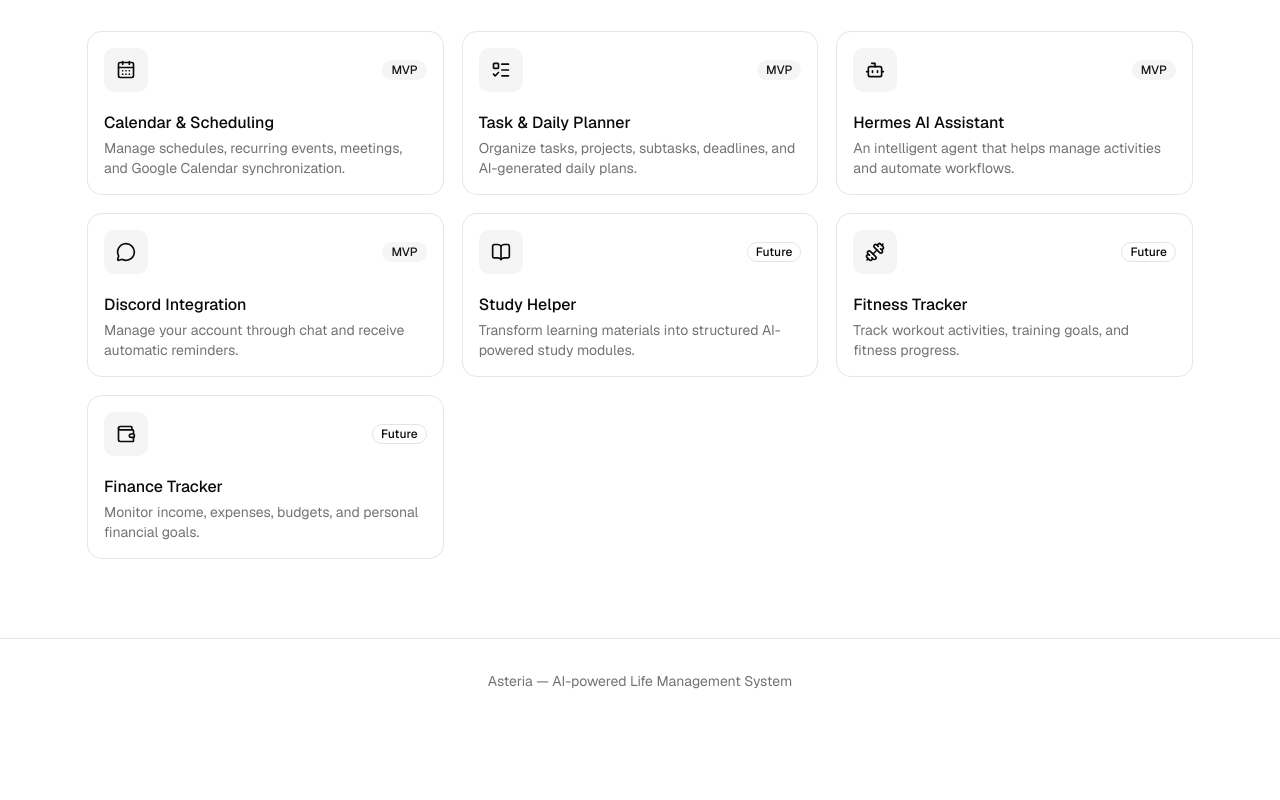
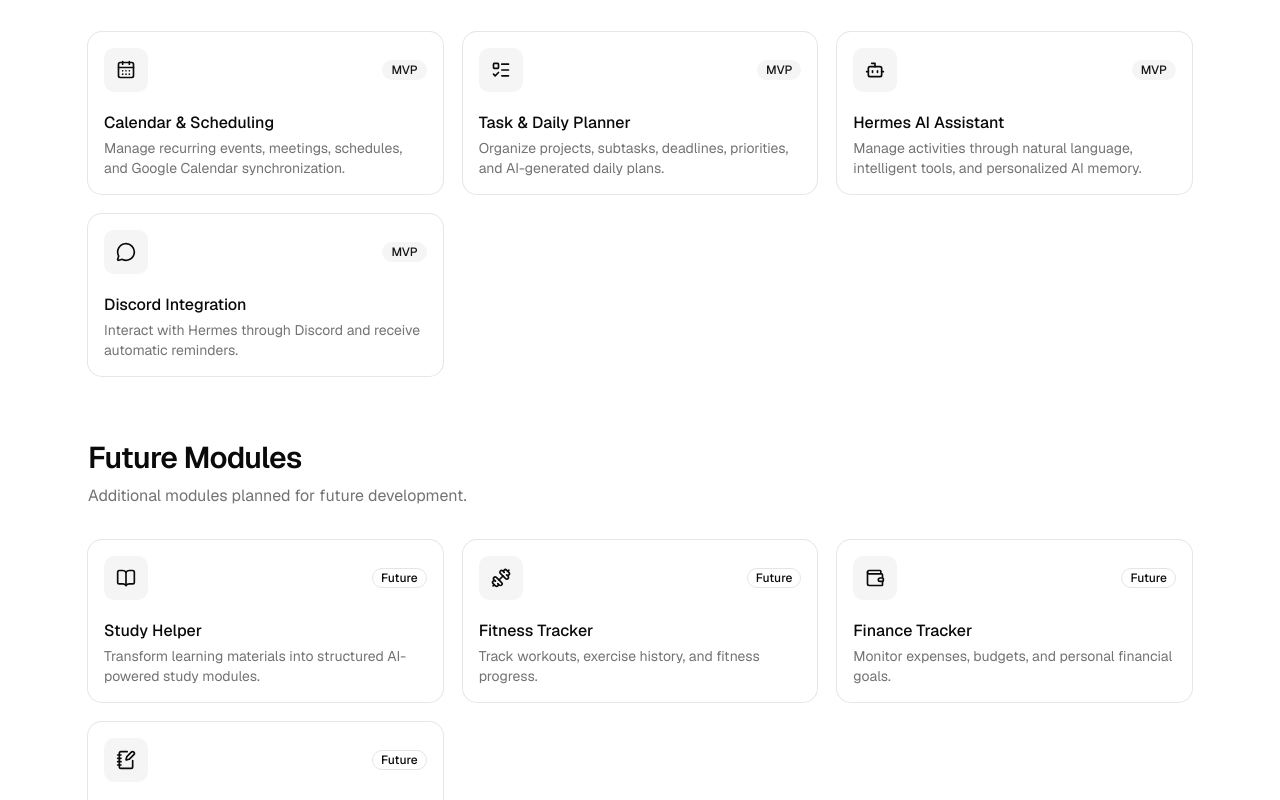
Before and after one commit to jomet06/Asteria, a Next.js app: page / in a window 1280 px wide. Shown: the part 620-1420 px from the top of the page. Before the commit the page ends 1343 px from the top, so only its background shows below. Built offline with nearby package versions, Linux system fonts and the light colour scheme.

Commit message:
refactor: organize Asteria features into modules

```diff
--- a/app/page.tsx
+++ b/app/page.tsx
@@ -1,98 +1,41 @@
 
 import Link from "next/link";
+import { ArrowRight } from "lucide-react";
 
-import {
-  CalendarDays,
-  ListTodo,
-  Bot,
-  MessageCircle,
-  BookOpen,
-  Dumbbell,
-  Wallet,
-  ArrowRight,
-} from "lucide-react";
-
-import { ModuleCard } from "@/components/module-card";
 import { Badge } from "@/components/ui/badge";
 import { buttonVariants } from "@/components/ui/button";
+import { FeatureSection } from "@/components/feature-section";
 
-const modules = [
-  {
-    id: "calendar",
-    title: "Calendar & Scheduling",
-    description:
-      "Manage schedules, recurring events, meetings, and Google Calendar synchronization.",
-    status: "MVP" as const,
-    icon: CalendarDays,
-  },
-  {
-    id: "tasks",
-    title: "Task & Daily Planner",
-    description:
-      "Organize tasks, projects, subtasks, deadlines, and AI-generated daily plans.",
-    status: "MVP" as const,
-    icon: ListTodo,
-  },
-  {
-    id: "assistant",
-    title: "Hermes AI Assistant",
-    description:
-      "An intelligent agent that helps manage activities and automate workflows.",
-    status: "MVP" as const,
-    icon: Bot,
-  },
-  {
-    id: "discord",
-    title: "Discord Integration",
-    description:
-      "Manage your account through chat and receive automatic reminders.",
-    status: "MVP" as const,
-    icon: MessageCircle,
-  },
-  {
-    id: "study",
-    title: "Study Helper",
-    description:
-      "Transform learning materials into structured AI-powered study modules.",
-    status: "Future" as const,
-    icon: BookOpen,
-  },
-  {
-    id: "fitness",
-    title: "Fitness Tracker",
-    description:
-      "Track workout activities, training goals, and fitness progress.",
-    status: "Future" as const,
-    icon: Dumbbell,
-  },
-  {
-    id: "finance",
-    title: "Finance Tracker",
-    description:
-      "Monitor income, expenses, budgets, and personal financial goals.",
-    status: "Future" as const,
-    icon: Wallet,
-  },
-];
+import { getFeaturesByStatus } from "@/features/registry";
+
+const mvpFeatures = getFeaturesByStatus("MVP");
+const futureFeatures = getFeaturesByStatus("Future");
 
 export default function HomePage() {
   return (
     <main className="min-h-screen bg-background text-foreground">
+      {/* Navbar */}
       <header className="border-b">
         <div className="mx-auto flex max-w-6xl items-center justify-between px-6 py-5">
-          <Link href="/" className="text-xl font-bold tracking-tight">
+          <Link
+            href="/"
+            className="text-xl font-bold tracking-tight"
+          >
             Asteria
           </Link>
 
           <Link
             href="/about"
-            className={buttonVariants({ variant: "outline" })}
+            className={buttonVariants({
+              variant: "outline",
+            })}
           >
             About
           </Link>
         </div>
       </header>
 
+      {/* Hero */}
       <section className="mx-auto max-w-6xl px-6 py-20">
         <div className="max-w-3xl">
           <Badge variant="secondary">
@@ -107,14 +50,17 @@
           </h1>
 
           <p className="mt-6 text-lg leading-relaxed text-muted-foreground">
-            Asteria brings your schedules, tasks, and productivity
-            into one intelligent platform, powered by AI.
+            Asteria brings your schedules, tasks,
+            and productivity into one intelligent
+            platform, powered by AI.
           </p>
 
-          <div className="mt-8 flex flex-wrap gap-3">
+          <div className="mt-8">
             <Link
               href="/about"
-              className={buttonVariants({ size: "lg" })}
+              className={buttonVariants({
+                size: "lg",
+              })}
             >
               Explore Asteria
               <ArrowRight className="ml-2 h-4 w-4" />
@@ -123,30 +69,21 @@
         </div>
       </section>
 
-      <section className="mx-auto max-w-6xl px-6 pb-20">
-        <div className="mb-8">
-          <h2 className="text-3xl font-semibold tracking-tight">
-            System Modules
-          </h2>
+      {/* Core Features */}
+      <FeatureSection
+        title="Core Modules"
+        description="Essential features included in the Asteria MVP."
+        features={mvpFeatures}
+      />
 
-          <p className="mt-2 text-muted-foreground">
-            A modular ecosystem designed to grow with your needs.
-          </p>
-        </div>
+      {/* Future Modules */}
+      <FeatureSection
+        title="Future Modules"
+        description="Additional modules planned for future development."
+        features={futureFeatures}
+      />
 
-        <div className="grid gap-5 md:grid-cols-2 lg:grid-cols-3">
-          {modules.map((module) => (
-            <ModuleCard
-              key={module.id}
-              title={module.title}
-              description={module.description}
-              status={module.status}
-              icon={module.icon}
-            />
-          ))}
-        </div>
-      </section>
-
+      {/* Footer */}
       <footer className="border-t py-8 text-center text-sm text-muted-foreground">
         Asteria — AI-powered Life Management System
       </footer>
--- /dev/null
+++ b/components/feature-section.tsx
@@ -0,0 +1,42 @@
+
+import { ModuleCard } from "@/components/module-card";
+
+import type { FeatureDefinition } from "@/features/types";
+
+type FeatureSectionProps = {
+  title: string;
+  description: string;
+  features: FeatureDefinition[];
+};
+
+export function FeatureSection({
+  title,
+  description,
+  features,
+}: FeatureSectionProps) {
+  return (
+    <section className="mx-auto max-w-6xl px-6 pb-16">
+      <div className="mb-8">
+        <h2 className="text-3xl font-semibold tracking-tight">
+          {title}
+        </h2>
+
+        <p className="mt-2 text-muted-foreground">
+          {description}
+        </p>
+      </div>
+
+      <div className="grid gap-5 md:grid-cols-2 lg:grid-cols-3">
+        {features.map((feature) => (
+          <ModuleCard
+            key={feature.id}
+            title={feature.title}
+            description={feature.description}
+            status={feature.status}
+            icon={feature.icon}
+          />
+        ))}
+      </div>
+    </section>
+  );
+}
--- /dev/null
+++ b/features/assistant/manifest.ts
@@ -0,0 +1,12 @@
+
+import { Bot } from "lucide-react";
+import type { FeatureDefinition } from "@/features/types";
+
+export const assistantFeature: FeatureDefinition = {
+  id: "assistant",
+  title: "Hermes AI Assistant",
+  description:
+    "Manage activities through natural language, intelligent tools, and personalized AI memory.",
+  status: "MVP",
+  icon: Bot,
+};
--- /dev/null
+++ b/features/calendar/manifest.ts
@@ -0,0 +1,12 @@
+
+import { CalendarDays } from "lucide-react";
+import type { FeatureDefinition } from "@/features/types";
+
+export const calendarFeature: FeatureDefinition = {
+  id: "calendar",
+  title: "Calendar & Scheduling",
+  description:
+    "Manage recurring events, meetings, schedules, and Google Calendar synchronization.",
+  status: "MVP",
+  icon: CalendarDays,
+};
--- /dev/null
+++ b/features/discord/manifest.ts
@@ -0,0 +1,12 @@
+
+import { MessageCircle } from "lucide-react";
+import type { FeatureDefinition } from "@/features/types";
+
+export const discordFeature: FeatureDefinition = {
+  id: "discord",
+  title: "Discord Integration",
+  description:
+    "Interact with Hermes through Discord and receive automatic reminders.",
+  status: "MVP",
+  icon: MessageCircle,
+};
--- /dev/null
+++ b/features/future/manifest.ts
@@ -0,0 +1,44 @@
+
+import {
+  BookOpen,
+  Dumbbell,
+  Wallet,
+  NotebookPen,
+} from "lucide-react";
+
+import type { FeatureDefinition } from "@/features/types";
+
+export const futureFeatures: FeatureDefinition[] = [
+  {
+    id: "study",
+    title: "Study Helper",
+    description:
+      "Transform learning materials into structured AI-powered study modules.",
+    status: "Future",
+    icon: BookOpen,
+  },
+  {
+    id: "fitness",
+    title: "Fitness Tracker",
+    description:
+      "Track workouts, exercise history, and fitness progress.",
+    status: "Future",
+    icon: Dumbbell,
+  },
+  {
+    id: "finance",
+    title: "Finance Tracker",
+    description:
+      "Monitor expenses, budgets, and personal financial goals.",
+    status: "Future",
+    icon: Wallet,
+  },
+  {
+    id: "notes",
+    title: "Notes",
+    description:
+      "Organize personal notes and knowledge for future AI-assisted workflows.",
+    status: "Future",
+    icon: NotebookPen,
+  },
+];
--- /dev/null
+++ b/features/registry.ts
@@ -0,0 +1,27 @@
+
+import type {
+  FeatureDefinition,
+  FeatureStatus,
+} from "@/features/types";
+
+import { calendarFeature } from "@/features/calendar/manifest";
+import { tasksFeature } from "@/features/tasks/manifest";
+import { assistantFeature } from "@/features/assistant/manifest";
+import { discordFeature } from "@/features/discord/manifest";
+import { futureFeatures } from "@/features/future/manifest";
+
+export const features: FeatureDefinition[] = [
+  calendarFeature,
+  tasksFeature,
+  assistantFeature,
+  discordFeature,
+  ...futureFeatures,
+];
+
+export function getFeaturesByStatus(
+  status: FeatureStatus
+): FeatureDefinition[] {
+  return features.filter(
+    (feature) => feature.status === status
+  );
+}
--- /dev/null
+++ b/features/tasks/manifest.ts
@@ -0,0 +1,12 @@
+
+import { ListTodo } from "lucide-react";
+import type { FeatureDefinition } from "@/features/types";
+
+export const tasksFeature: FeatureDefinition = {
+  id: "tasks",
+  title: "Task & Daily Planner",
+  description:
+    "Organize projects, subtasks, deadlines, priorities, and AI-generated daily plans.",
+  status: "MVP",
+  icon: ListTodo,
+};
--- /dev/null
+++ b/features/types.ts
@@ -0,0 +1,12 @@
+
+import type { LucideIcon } from "lucide-react";
+
+export type FeatureStatus = "MVP" | "Future";
+
+export type FeatureDefinition = {
+  id: string;
+  title: string;
+  description: string;
+  status: FeatureStatus;
+  icon: LucideIcon;
+};
```
